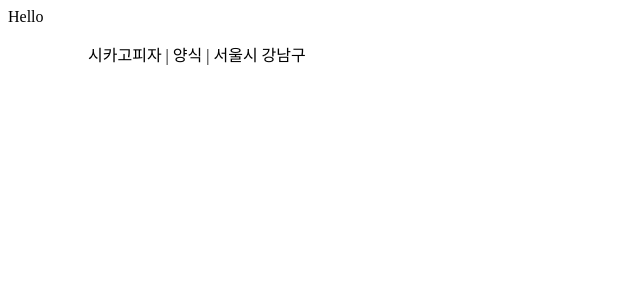
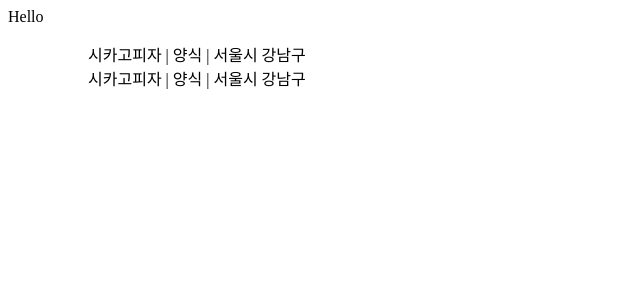
Before and after one commit to CodeSoom/react-week4-assignment-2, a React app: page / in a window 1280 px wide. Shown: the top 300 px of the page, without its empty margins (0-640 px from the left). Built offline with nearby package versions, Linux system fonts and the light colour scheme; the HTML template or start-up script is replaced by a standard one.

Commit message:
Refactoring 레스토랑 목록을 보여주기

```diff
--- a/src/App.jsx
+++ b/src/App.jsx
@@ -1,8 +1,25 @@
 export default function App() {
+  const restaurantList = [
+    {
+      id: 1, name: '시카고피자', category: '양식', address: '서울시 강남구',
+    },
+  ];
+
   return (
     <div>
       Hello
       <ol>
+        {restaurantList.map((restaurant) => {
+          const {
+            id, name, category, address,
+          } = restaurant;
+
+          return (
+            <ul key={id}>
+              {`${name} | ${category} | ${address}`}
+            </ul>
+          );
+        })}
         <ul>
           시카고피자 | 양식 | 서울시 강남구
         </ul>
```
